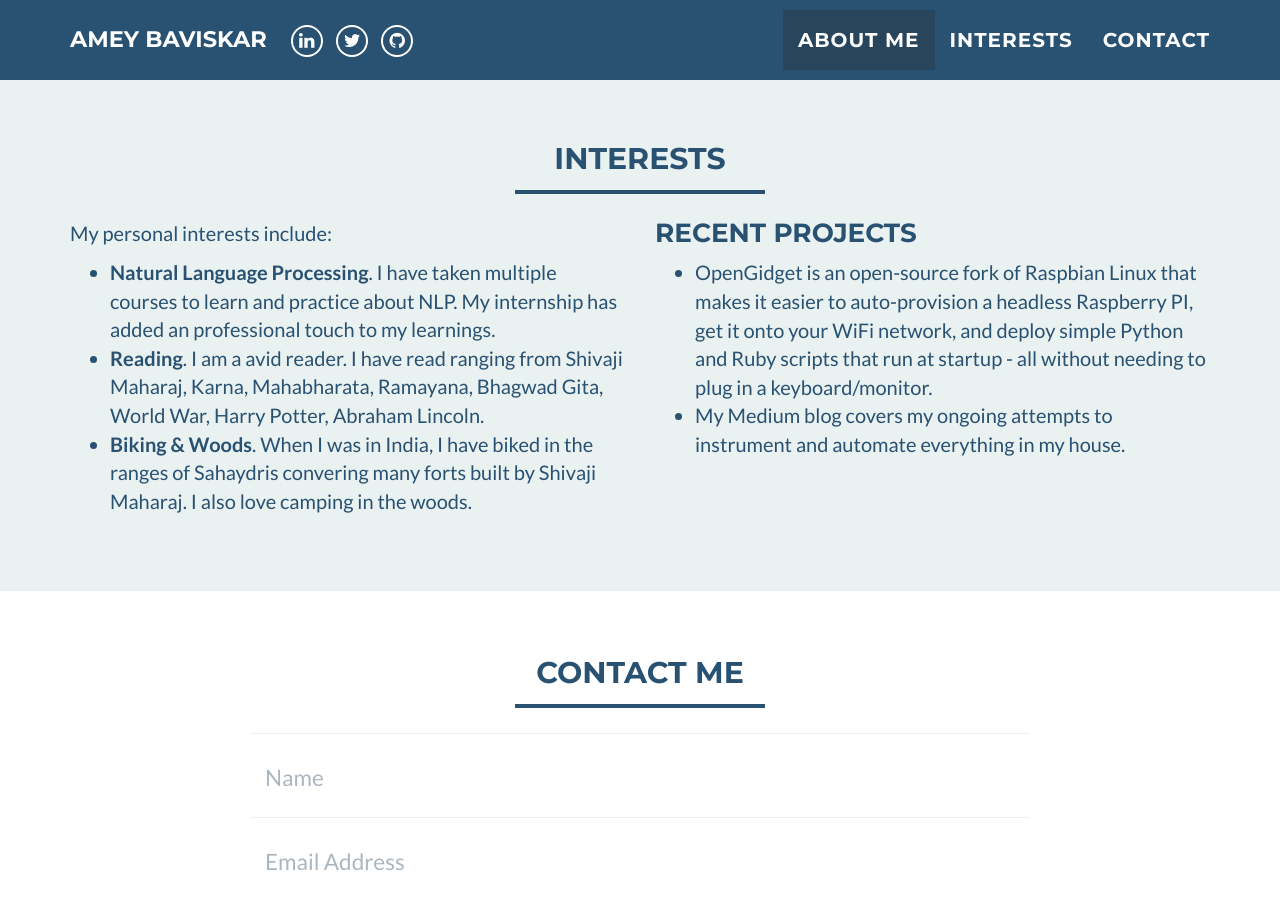
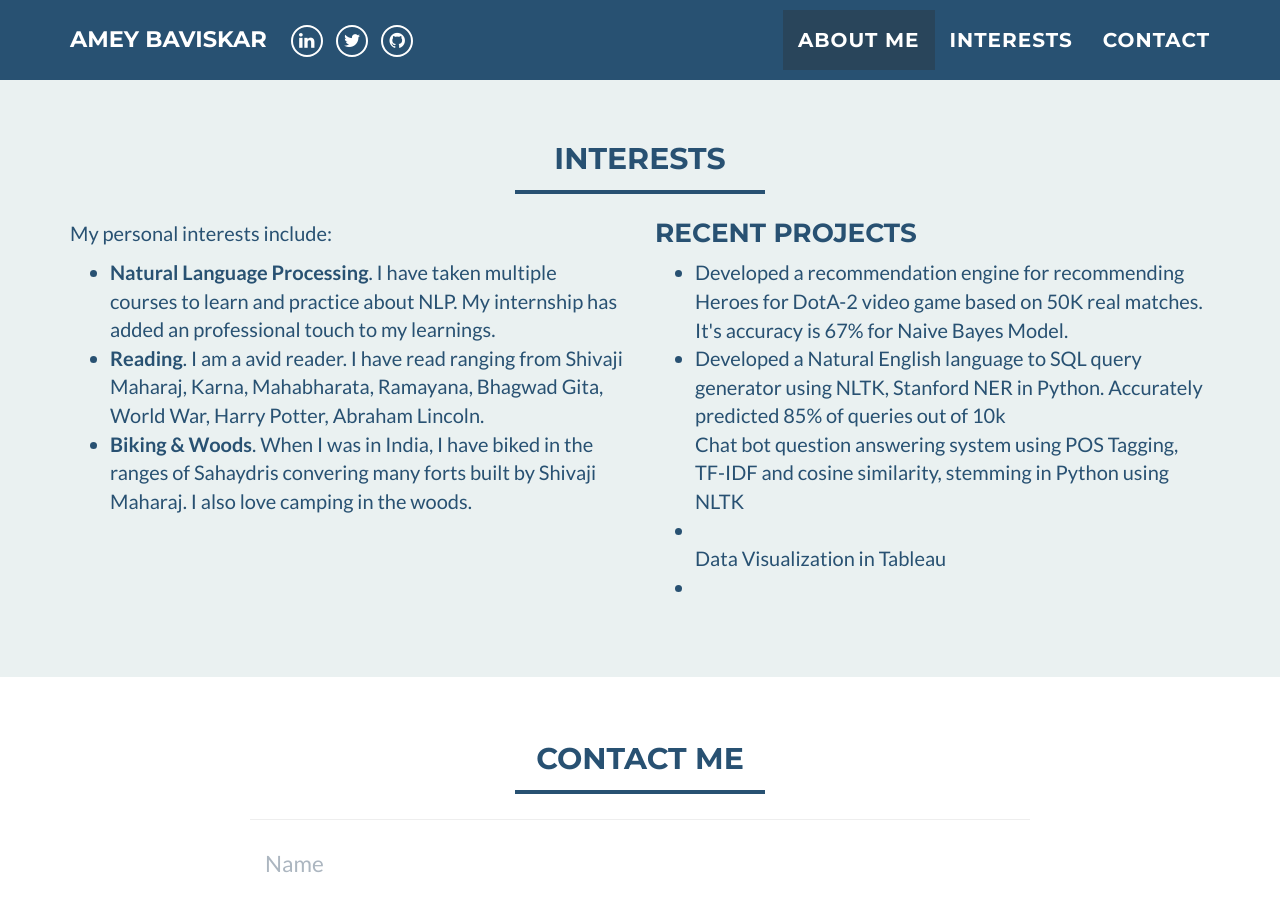
Before and after one commit to ameybav/estr4ng7d.github.io, a Jekyll site: the page built from index.html, in a window 1280 px wide and 900 px high, scrolled down 1068 px. Built offline with Jekyll 4.4.1, drawn with Linux system fonts in a browser that asks for light colours.

Commit message:
Update interests.html

```diff
--- a/_includes/interests.html
+++ b/_includes/interests.html
@@ -27,13 +27,16 @@
       <h3 style="margin-top:0">Recent Projects</h3>
 		  <ul>
   			<li>
-
-          OpenGidget is an open-source fork of Raspbian Linux that makes it easier to auto-provision a headless Raspberry PI,
-          get it onto your WiFi network, and deploy simple Python and Ruby scripts that run at startup - all without needing to plug in a keyboard/monitor.
+          Developed a recommendation engine for recommending Heroes for DotA-2 video game based on 50K real matches. It's accuracy is 67% for Naive Bayes Model.
     		</li>
   			<li>
-          My Medium blog covers my ongoing attempts to instrument and automate everything in my house.
+          Developed a Natural English language to SQL query generator using NLTK, Stanford NER in Python. Accurately predicted 85% of queries out of 10k
   			</li>
+          Chat bot question answering system using POS Tagging, TF-IDF and cosine similarity, stemming in Python using NLTK
+        <li>
+        </li>
+          Data Visualization in Tableau
+        <li>
   		    </ul>
       </div>
     </div>
```
